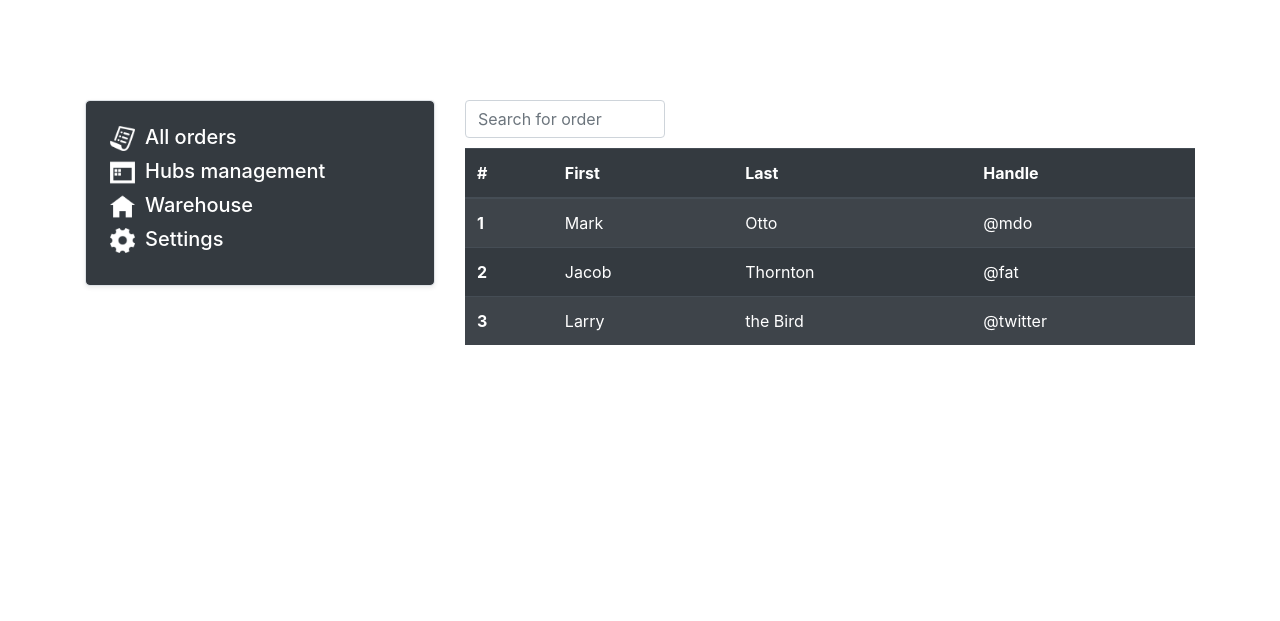
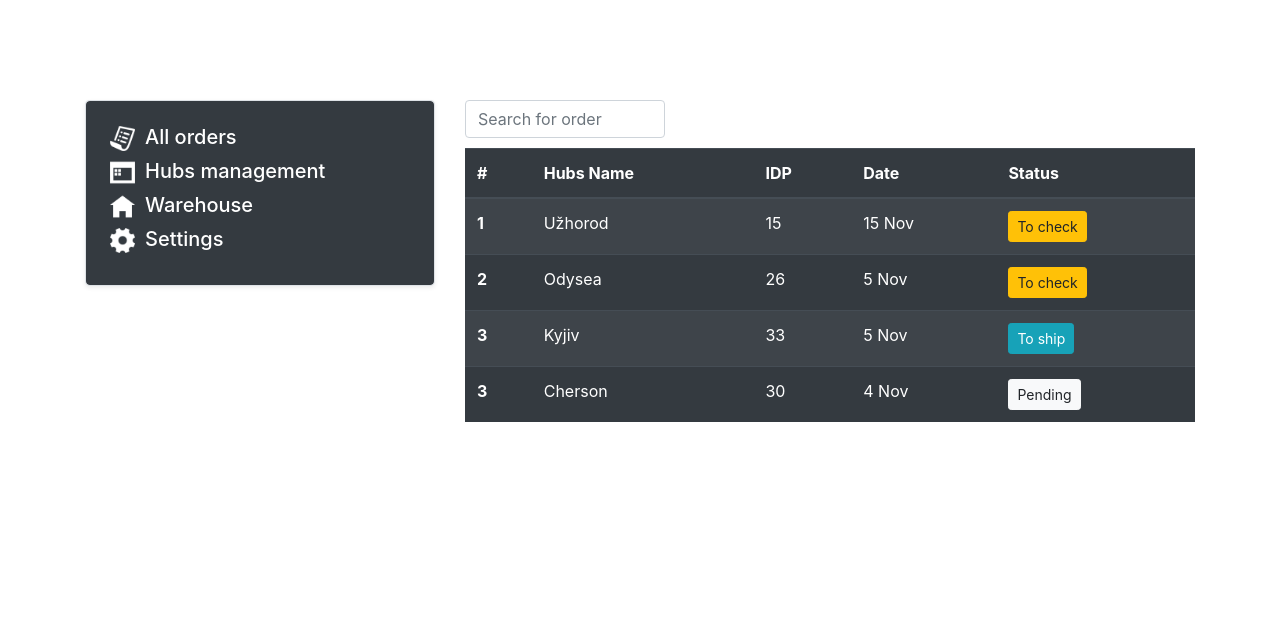
Before and after one commit to pravoslavzilka/Harverster, a Flask app: template blueprints/admin/templates/admin/main_dashboard.html in a window 1280 px wide. Shown: the part 59-680 px from the top of the page. Run offline with Flask 2, Linux system fonts and the light colour scheme; the template is opened without the code that fills it, so the values that code supplies are empty; some libraries are stand-ins or nearby versions.

Commit message:
Admin page main page

```diff
--- a/blueprints/admin/templates/admin/main_dashboard.html
+++ b/blueprints/admin/templates/admin/main_dashboard.html
@@ -68,29 +68,40 @@
                   <thead>
                     <tr>
                       <th scope="col">#</th>
-                      <th scope="col">First</th>
-                      <th scope="col">Last</th>
-                      <th scope="col">Handle</th>
+                      <th scope="col">Hubs Name</th>
+                      <th scope="col">IDP</th>
+                      <th scope="col">Date</th>
+                      <th scope="col">Status</th>
                     </tr>
                   </thead>
                   <tbody>
                     <tr>
                       <th scope="row">1</th>
-                      <td>Mark</td>
-                      <td>Otto</td>
-                      <td>@mdo</td>
+                      <td>Užhorod</td>
+                      <td>15</td>
+                      <td>15 Nov</td>
+                      <td><button type="button" class="btn btn-warning btn-sm">To check</button></td>
                     </tr>
                     <tr>
                       <th scope="row">2</th>
-                      <td>Jacob</td>
-                      <td>Thornton</td>
-                      <td>@fat</td>
+                      <td>Odysea</td>
+                      <td>26</td>
+                      <td>5 Nov</td>
+                      <td><button type="button" class="btn btn-warning btn-sm">To check</button></td>
                     </tr>
                     <tr>
                       <th scope="row">3</th>
-                      <td>Larry</td>
-                      <td>the Bird</td>
-                      <td>@twitter</td>
+                      <td>Kyjiv</td>
+                      <td>33</td>
+                      <td>5 Nov</td>
+                      <td><button type="button" class="btn btn-info btn-sm">To ship</button></td>
+                    </tr>
+                    <tr>
+                      <th scope="row">3</th>
+                      <td>Cherson</td>
+                      <td>30</td>
+                      <td>4 Nov</td>
+                      <td><button type="button" class="btn btn-light btn-sm">Pending</button></td>
                     </tr>
                   </tbody>
                 </table>
```
